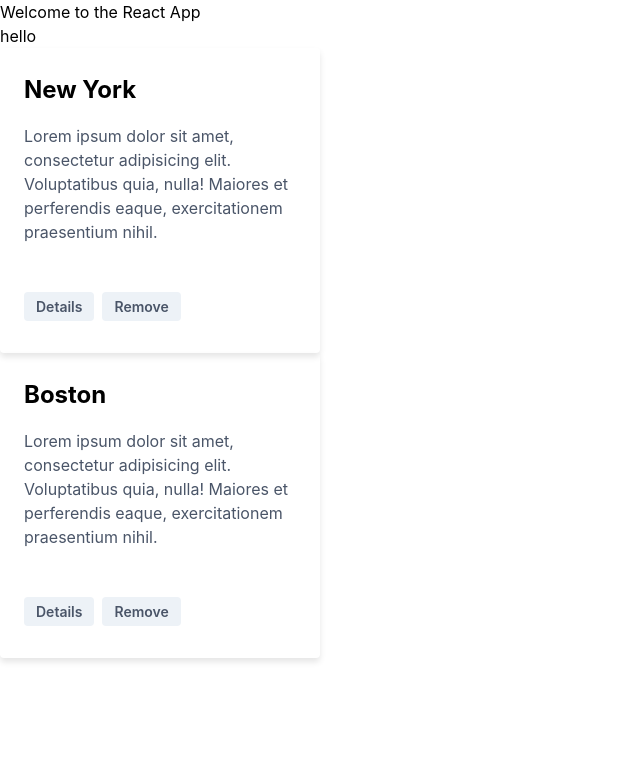
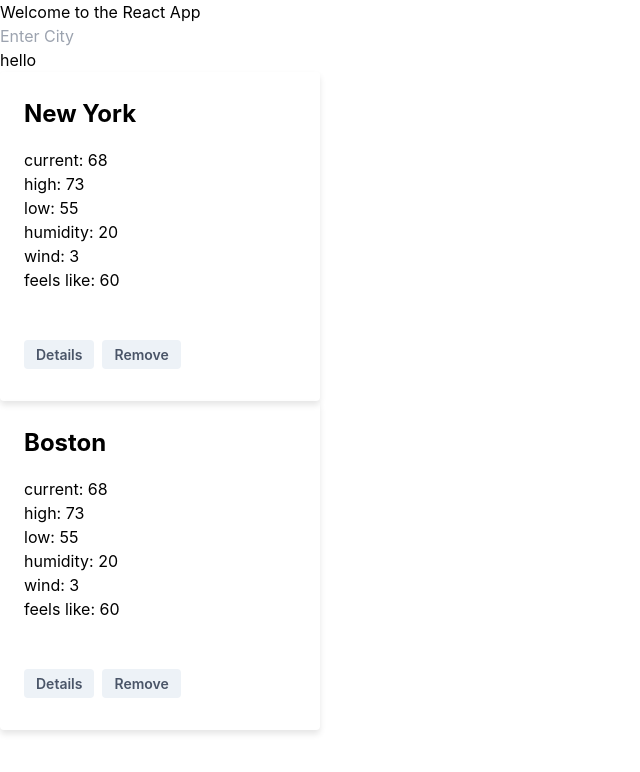
Before and after one commit to robert-a-johnston/weather-with-react-redux, a React (Create React App) app: page / in a window 1280 px wide. Shown: the top 772 px of the page, without its empty margins (0-640 px from the left). Built offline with nearby package versions, Linux system fonts and the light colour scheme.

Commit message:
Add defaults and form to add city

```diff
--- a/src/App.js
+++ b/src/App.js
@@ -1,10 +1,12 @@
 import React, { useState } from 'react';
 import './App.css';
 import HomePage from './components/home/Home';
+import Header from './components/header/Header';
+import AddCityForm from './components/addCityForm/AddCityForm';
 
 function App() {
 
-  const[cities, setCities] = useState(['New York', 'Boston'])
+
 
   // This function adds a City name to the current state.
   // const addCity = newCityName => {
@@ -12,9 +14,11 @@ function App() {
   //   };
 
   return (
-
-
-    <HomePage cities={cities}/>
+    <div>
+      <Header/>
+      <AddCityForm/>
+      <HomePage/>
+    </div>
   );
 }
 
--- /dev/null
+++ b/src/components/addCityForm/AddCityForm.js
@@ -0,0 +1,31 @@
+import React, { useState } from 'react';
+
+function AddCityForm({ addCity }) {
+  const [inputValue, setInputValue] = useState('');
+
+  const handleChange = event => {
+    setInputValue(event.target.value);
+  };
+
+  const handleSubmit = event => {
+    event.preventDefault();
+    addCity(inputValue);
+    setInputValue('');
+  };
+
+  return (
+    <div>
+      <form id="addCity" onSubmit={handleSubmit}>
+        <input
+          type="text"
+          name="_addCity"
+          value={inputValue}
+          onChange={handleChange}
+          placeholder="Enter City"
+        />
+      </form>
+    </div>
+  );
+}
+
+export default AddCityForm;
--- a/src/components/cityWeatherCard/CityWeatherCard.js
+++ b/src/components/cityWeatherCard/CityWeatherCard.js
@@ -1,17 +1,21 @@
 import React from "react";
+import PropTypes from 'prop-types'
 
 
-function Card(props) {
-    return (
-        <div className="card">
-        <div className="card-content">
+function CityWeatherCard(props) {
+  const { city, currentTemp, lowTemp, highTemp, humidity, wind, feelsLike } = props;
+  return (
+      <div className="card">
+      <div className="card-content">
 
-            <div className="card-title">{props.city}</div>
-
-          <p className="card-text">
-            Lorem ipsum dolor sit amet, consectetur adipisicing elit. Voluptatibus quia, nulla! Maiores et perferendis eaque, exercitationem praesentium nihil.
-          </p>
-        </div>
+        <div className="card-title">{city}</div>
+        <div>current: {currentTemp}</div>
+        <div>high: {highTemp}</div>
+        <div>low: {lowTemp}</div>
+        <div>humidity: {humidity}</div>
+        <div>wind: {wind}</div>
+        <div>feels like: {feelsLike}</div>
+      </div>
         <div className="card-content">
           <span className="btn btn-details">Details</span>
           <span className="btn btn-remove">Remove</span>
@@ -20,4 +24,22 @@ function Card(props) {
   );
 }
 
-export default Card;
+CityWeatherCard.propTypes = {
+  cityName: PropTypes.string.isRequired,
+  currentTemp: PropTypes.number.isRequired,
+  lowTemp: PropTypes.number.isRequired,
+  highTemp: PropTypes.number.isRequired,
+  humidity: PropTypes.number.isRequired,
+};
+
+CityWeatherCard.defaultProps = {
+  cityName: '',
+  currentTemp: 68,
+  lowTemp: 55,
+  highTemp: 73,
+  humidity: 20,
+  wind: 3,
+  feelsLike: 60,
+};
+
+export default CityWeatherCard;
--- a/src/components/home/Home.js
+++ b/src/components/home/Home.js
@@ -1,22 +1,22 @@
-import React from "react";
+import React, { useState } from "react";
+import "./Home.css";
+import CityWeatherCard from "../cityWeatherCard/CityWeatherCard";
 
-import "./Home.css";
-import Header from "../header/Header";
-import Card from "../cityWeatherCard/CityWeatherCard";
+const HomePage = () => {
+  const [cities, setCities] = useState(['New York', 'Boston']);
 
-const HomePage = ({cities}) => (
-
+  return (
     <div>
-        <Header/>
       <div className="row">
         <h1>hello</h1>
       </div>
       <div className="row">
         {cities.map((city, index) => (
-                <Card key={index} city={city}/>
+          <CityWeatherCard key={index} city={city} />
         ))}
       </div>
     </div>
   );
+};
 
 export default HomePage;
```
Lines whose indentation alone changed are shown as unchanged.
